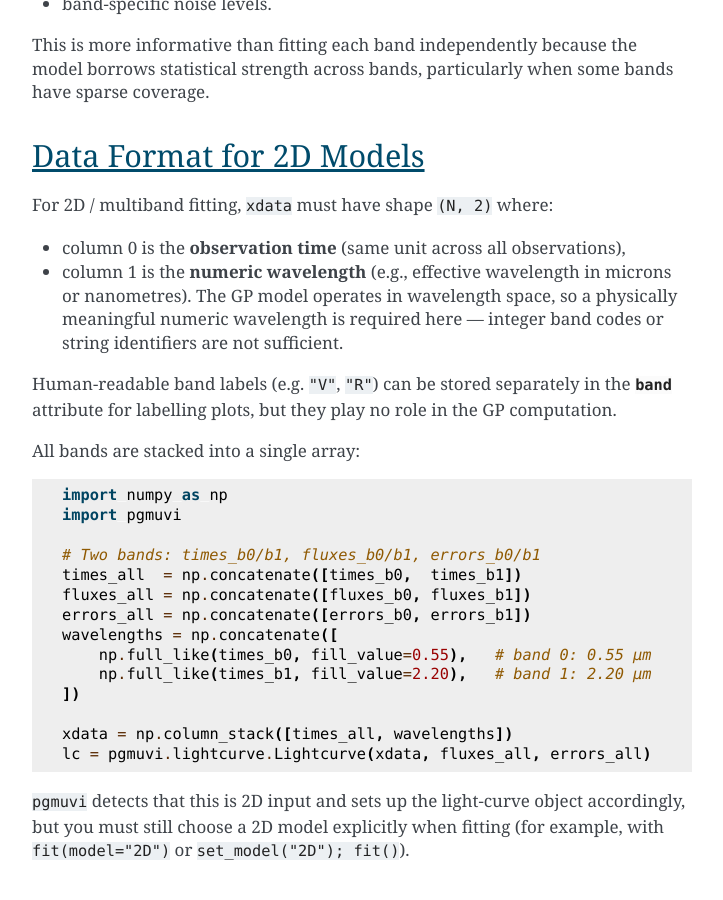
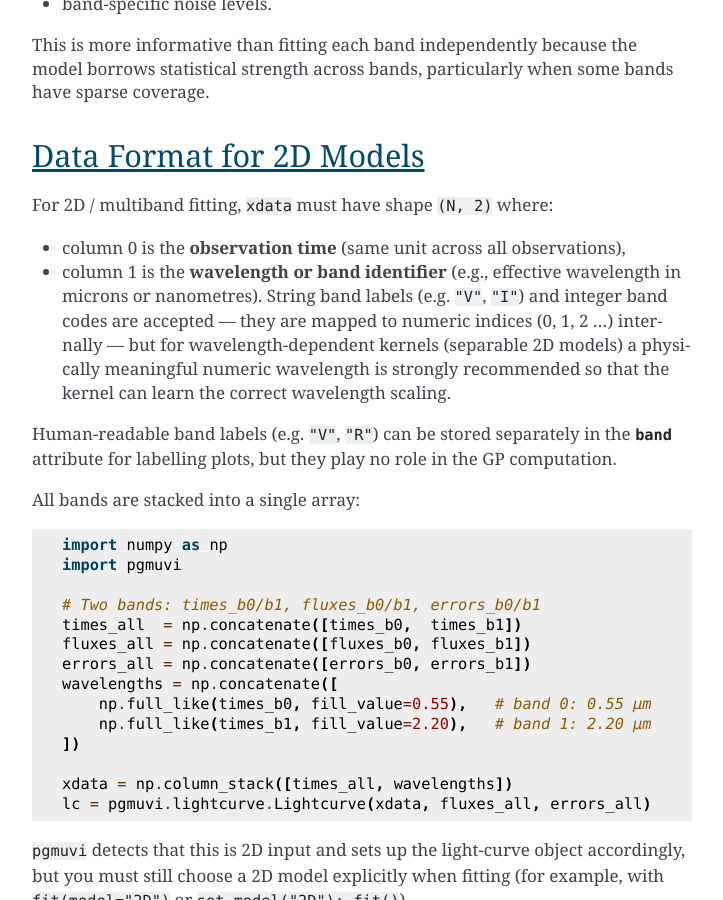
Before and after one commit to ICSM/pgmuvi, a Sphinx documentation site: the page built from docs/source/howto/multiband.rst, in a window 1280 px wide and 900 px high, scrolled down 642 px. Shown: the whole window, without its empty margins (388-1111 px from the left). Built offline with Sphinx 7.4.7, drawn with Linux system fonts in a browser that asks for light colours; pages that are not in the unit, such as notebooks, are missing from menus.

Commit message:
docs: fix multiband xdata description and plot_psd return-value docs
Agent-Logs-Url: https://github.com/ICSM/pgmuvi/sessions/0be7b3e6-216d-4c59-8a71-ceb0dc82976e

Co-authored-by: pscicluna <509178+pscicluna@users.noreply.github.com>

```diff
--- a/docs/source/howto/interpreting_results.rst
+++ b/docs/source/howto/interpreting_results.rst
@@ -89,7 +89,9 @@ Visualisation
 :meth:`~pgmuvi.lightcurve.Lightcurve.plot_psd`
     Inferred power spectral density.  Peaks correspond to inferred periods.
     Broad, low-frequency power indicates stochastic variability.
-    Returns ``(fig, ax)``.
+    With ``show=False``, returns ``(fig, ax)`` for further customisation.
+    With the default ``show=True``, calls :func:`matplotlib.pyplot.show` and
+    returns ``None``.
 
 :meth:`~pgmuvi.lightcurve.Lightcurve.plot` and
 :meth:`~pgmuvi.lightcurve.Lightcurve.plot_psd` accept standard Matplotlib
--- a/docs/source/howto/multiband.rst
+++ b/docs/source/howto/multiband.rst
@@ -28,10 +28,12 @@ Data Format for 2D Models
 For 2D / multiband fitting, ``xdata`` must have shape ``(N, 2)`` where:
 
 * column 0 is the **observation time** (same unit across all observations),
-* column 1 is the **numeric wavelength** (e.g., effective wavelength in microns
-  or nanometres).  The GP model operates in wavelength space, so a physically
-  meaningful numeric wavelength is required here — integer band codes or string
-  identifiers are not sufficient.
+* column 1 is the **wavelength or band identifier** (e.g., effective wavelength
+  in microns or nanometres).  String band labels (e.g. ``"V"``, ``"I"``) and
+  integer band codes are accepted — they are mapped to numeric indices
+  (0, 1, 2 …) internally — but for wavelength-dependent kernels (separable 2D
+  models) a physically meaningful numeric wavelength is strongly recommended so
+  that the kernel can learn the correct wavelength scaling.
 
 Human-readable band labels (e.g. ``"V"``, ``"R"``) can be stored separately in
 the :attr:`~pgmuvi.lightcurve.Lightcurve.band` attribute for labelling plots,
```
